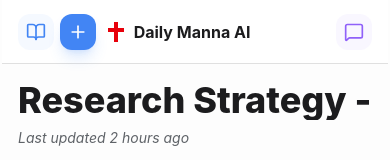
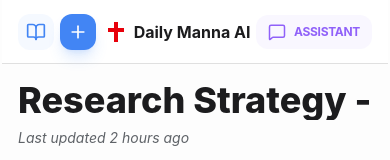
Before and after one commit to Prasad-PingFederate/dailymannaai, a Next.js app: page /notebook in a window 390 px wide. Shown: the top 160 px of the page. Built offline with nearby package versions, Linux system fonts and the light colour scheme.

Commit message:
UX: added Assistant label to mobile header chat toggle

```diff
--- a/src/components/notebook/NotebookCore.tsx
+++ b/src/components/notebook/NotebookCore.tsx
@@ -1618,10 +1618,11 @@ It's now part of my collective wisdom!`
                         {/* Mobile Chat Toggle (Moved/Redesigned) */}
                         <button
                             onClick={() => setChatOpen(!isChatOpen)}
-                            className={`md:hidden p-2 rounded-xl transition-all relative ${isChatOpen ? 'bg-accent text-white scale-105' : 'bg-accent-secondary/5 text-accent-secondary hover:bg-accent-secondary/10'}`}
+                            className={`md:hidden px-3 py-2 rounded-xl transition-all relative flex items-center gap-2 ${isChatOpen ? 'bg-accent text-white scale-105' : 'bg-accent-secondary/5 text-accent-secondary hover:bg-accent-secondary/10'}`}
                             title="Toggle Assistant"
                         >
-                            <MessageSquare size={20} />
+                            <MessageSquare size={18} />
+                            <span className="text-xs font-bold uppercase tracking-tight">Assistant</span>
                             {messages.length > 1 && !isChatOpen && (
                                 <span className="absolute -top-1 -right-1 bg-red-500 text-white text-[9px] font-extrabold rounded-full h-4 w-4 flex items-center justify-center border-2 border-background">
                                     {messages.length - 1}
```
